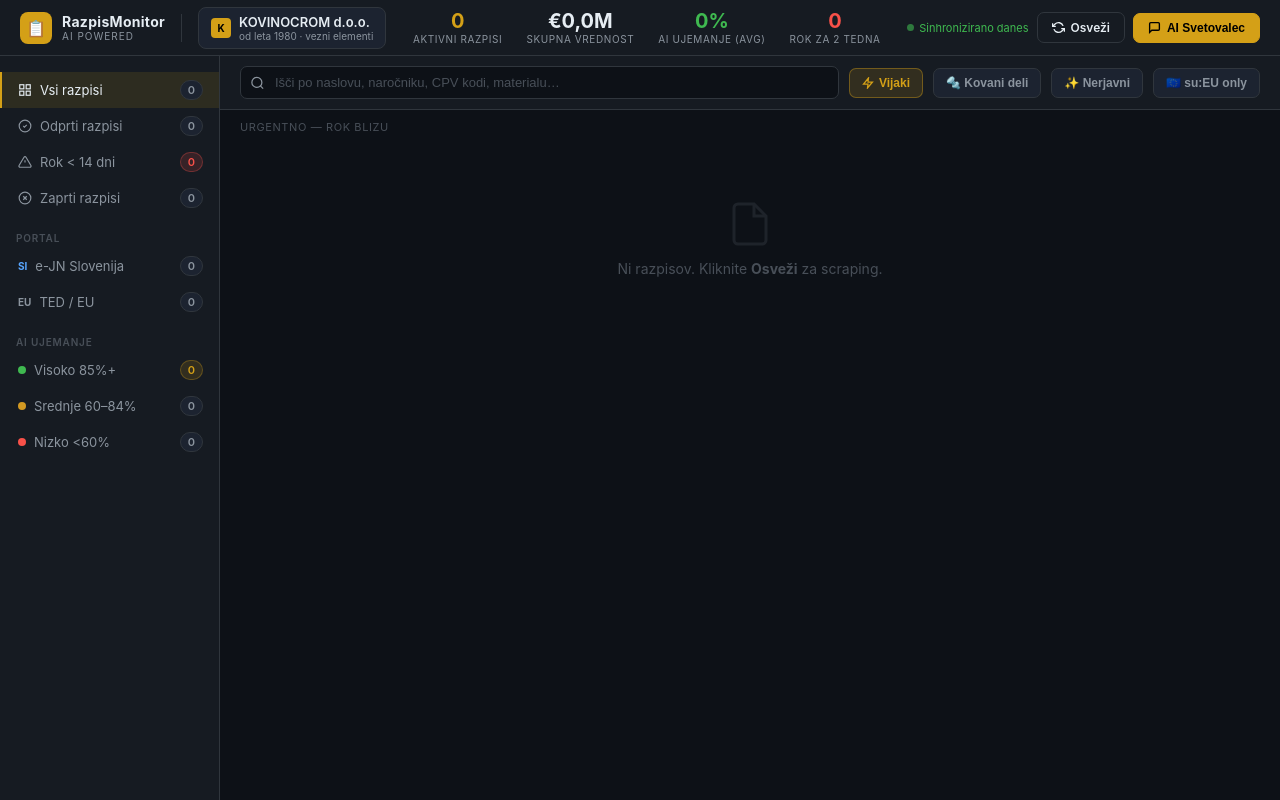
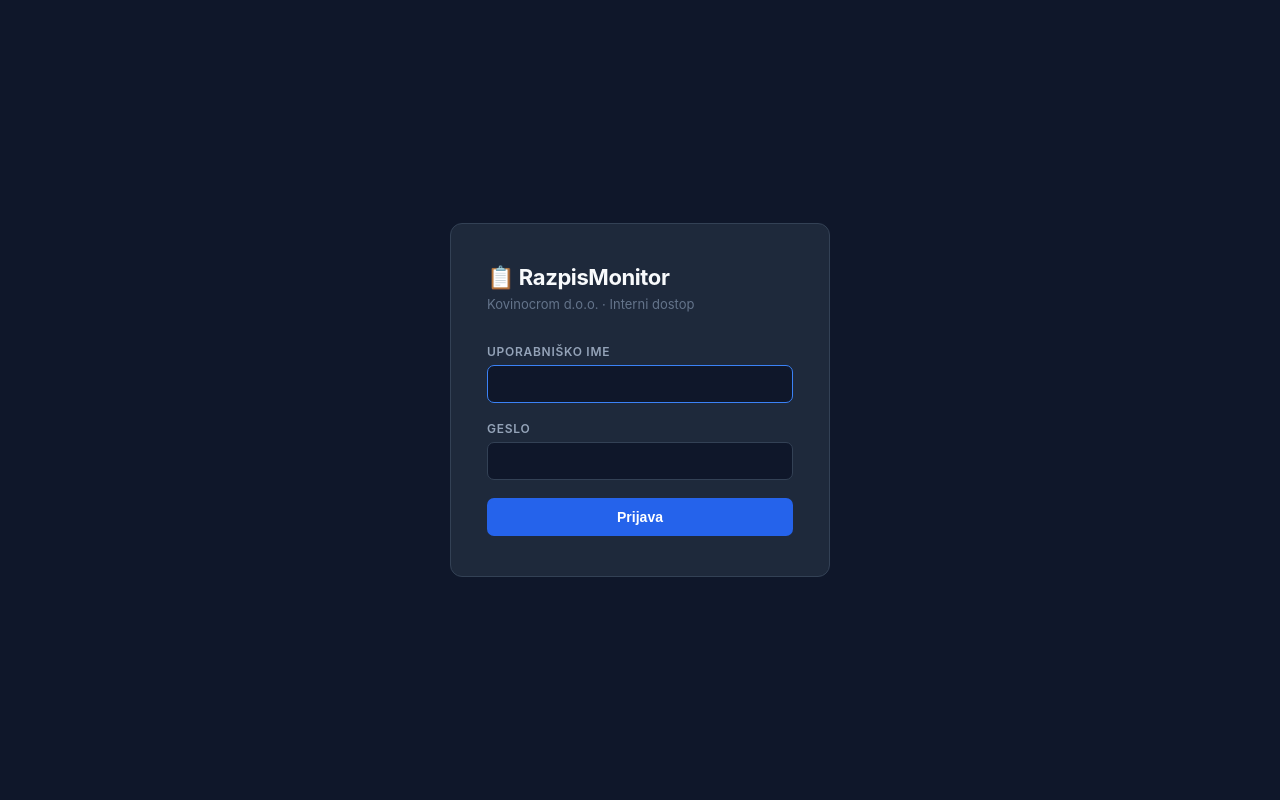
Before and after one commit to AryaAi-Labs/razpismonitor, a PHP site: page /index.php in a window 1280 px wide. Run offline with PHP 8.4, Linux system fonts and the light colour scheme; data that the repository does not hold is empty.

Commit message:
Update index.php

```diff
--- a/index.php
+++ b/index.php
@@ -1,4 +1,141 @@
 <?php
+session_start();
+
+// ── Prijava ────────────────────────────────────────────────────────────────────
+const AUTH_USER   = 'kovinocrom';
+const AUTH_PASS   = 'Razpis2026!';
+const SESSION_TTL = 8 * 3600; // 8 ur
+
+// Odjava
+if (isset($_GET['logout'])) {
+    session_destroy();
+    header('Location: /');
+    exit;
+}
+
+// Obdelaj POST prijavo
+$loginError = '';
+if ($_SERVER['REQUEST_METHOD'] === 'POST' && isset($_POST['username'])) {
+    if (trim($_POST['username']) === AUTH_USER && ($_POST['password'] ?? '') === AUTH_PASS) {
+        $_SESSION['loggedin'] = true;
+        $_SESSION['login_ts'] = time();
+        header('Location: /');
+        exit;
+    }
+    $loginError = 'Napačno uporabniško ime ali geslo.';
+}
+
+// Preveri sejo (loggedin + ni potekla)
+$loggedIn = !empty($_SESSION['loggedin'])
+    && isset($_SESSION['login_ts'])
+    && (time() - $_SESSION['login_ts']) < SESSION_TTL;
+
+// Prikaži prijavno stran
+if (!$loggedIn): ?>
+<!DOCTYPE html>
+<html lang="sl">
+<head>
+  <meta charset="UTF-8">
+  <meta name="viewport" content="width=device-width,initial-scale=1">
+  <title>Prijava — RazpisMonitor</title>
+  <style>
+    *, *::before, *::after { box-sizing: border-box; margin: 0; padding: 0; }
+    body {
+      min-height: 100vh;
+      display: flex;
+      align-items: center;
+      justify-content: center;
+      background: #0f172a;
+      font-family: -apple-system, BlinkMacSystemFont, 'Segoe UI', sans-serif;
+    }
+    .login-box {
+      background: #1e293b;
+      border: 1px solid #334155;
+      border-radius: 12px;
+      padding: 40px 36px;
+      width: 100%;
+      max-width: 380px;
+    }
+    .login-logo {
+      font-size: 22px;
+      font-weight: 700;
+      color: #f8fafc;
+      margin-bottom: 6px;
+      letter-spacing: -0.4px;
+    }
+    .login-sub {
+      font-size: 13px;
+      color: #64748b;
+      margin-bottom: 32px;
+    }
+    label {
+      display: block;
+      font-size: 12px;
+      font-weight: 600;
+      color: #94a3b8;
+      text-transform: uppercase;
+      letter-spacing: 0.06em;
+      margin-bottom: 6px;
+    }
+    input[type=text], input[type=password] {
+      width: 100%;
+      padding: 10px 14px;
+      background: #0f172a;
+      border: 1px solid #334155;
+      border-radius: 7px;
+      color: #f1f5f9;
+      font-size: 14px;
+      outline: none;
+      margin-bottom: 18px;
+      transition: border-color .15s;
+    }
+    input:focus { border-color: #3b82f6; }
+    .btn-login {
+      width: 100%;
+      padding: 11px;
+      background: #2563eb;
+      color: #fff;
+      border: none;
+      border-radius: 7px;
+      font-size: 14px;
+      font-weight: 600;
+      cursor: pointer;
+      transition: background .15s;
+    }
+    .btn-login:hover { background: #1d4ed8; }
+    .error {
+      background: #450a0a;
+      border: 1px solid #7f1d1d;
+      color: #fca5a5;
+      font-size: 13px;
+      padding: 10px 14px;
+      border-radius: 7px;
+      margin-bottom: 18px;
+    }
+  </style>
+</head>
+<body>
+  <div class="login-box">
+    <div class="login-logo">📋 RazpisMonitor</div>
+    <div class="login-sub">Kovinocrom d.o.o. · Interni dostop</div>
+    <?php if ($loginError): ?>
+      <div class="error"><?= htmlspecialchars($loginError) ?></div>
+    <?php endif; ?>
+    <form method="POST">
+      <label>Uporabniško ime</label>
+      <input type="text" name="username" autocomplete="username" autofocus>
+      <label>Geslo</label>
+      <input type="password" name="password" autocomplete="current-password">
+      <button type="submit" class="btn-login">Prijava</button>
+    </form>
+  </div>
+</body>
+</html>
+<?php
+exit;
+endif;
+// ── Konec prijave ──────────────────────────────────────────────────────────────
+
 require __DIR__ . '/config.php';
 
 // ── Statistike ─────────────────────────────────────────────────────────────────
@@ -8,7 +145,7 @@
     $skupnaVred   = (float)$db->query("SELECT COALESCE(SUM(vrednost_eur),0) FROM razpisi WHERE status='odprt'")->fetchColumn();
     $aiUjemanje   = (float)$db->query("SELECT COALESCE(AVG(ai_score),0) FROM razpisi WHERE status='odprt' AND ai_score IS NOT NULL")->fetchColumn();
     $rokDvaTedna  = (int)$db->query("SELECT COUNT(*) FROM razpisi WHERE status='odprt' AND rok_za_oddajo BETWEEN CURDATE() AND DATE_ADD(CURDATE(),INTERVAL 14 DAY)")->fetchColumn();
-    $zadnjaSync   = $db->query("SELECT MAX(started_at) FROM scraper_log WHERE status='done'")->fetchColumn();
+    $zadnjaSync   = $db->query("SELECT MAX(started_at) FROM scraper_log")->fetchColumn();
     $noviTeden    = (int)$db->query("SELECT COUNT(*) FROM razpisi WHERE datum_zaznave >= DATE_SUB(CURDATE(),INTERVAL 7 DAY)")->fetchColumn();
 
     return compact('aktivni','skupnaVred','aiUjemanje','rokDvaTedna','zadnjaSync','noviTeden');
@@ -834,21 +971,15 @@
   <div class="header-right">
     <div class="sync-status">
       <div class="sync-dot"></div>
-      Sinhronizirano <?= $stats['zadnjaSync'] ? date('j. n. H:i', strtotime($stats['zadnjaSync'])) : 'danes' ?>
+      Sinhronizirano <?php if ($stats['zadnjaSync']) { $dt = new DateTime($stats['zadnjaSync'], new DateTimeZone('UTC')); $dt->setTimezone(new DateTimeZone('Europe/Ljubljana')); echo $dt->format('j. n. H:i'); } else { echo 'danes'; } ?>
     </div>
-    <a href="api/refresh.php" target="_blank" class="btn btn-ghost" id="btnRefresh">
-      <svg width="13" height="13" viewBox="0 0 24 24" fill="none" stroke="currentColor" stroke-width="2.5">
-        <path d="M1 4v6h6"/><path d="M23 20v-6h-6"/>
-        <path d="M20.49 9A9 9 0 0 0 5.64 5.64L1 10m22 4-4.64 4.36A9 9 0 0 1 3.51 15"/>
-      </svg>
-      Osveži
-    </a>
     <button class="btn btn-gold" onclick="toggleChat()">
       <svg width="13" height="13" viewBox="0 0 24 24" fill="none" stroke="currentColor" stroke-width="2.5">
         <path d="M21 15a2 2 0 0 1-2 2H7l-4 4V5a2 2 0 0 1 2-2h14a2 2 0 0 1 2 2z"/>
       </svg>
       AI Svetovalec
     </button>
+    <a href="?logout=1" class="btn btn-ghost" style="opacity:.6;font-size:12px;">Odjava</a>
   </div>
 </header>
 
@@ -945,7 +1076,7 @@
             <path d="M14 2H6a2 2 0 0 0-2 2v16a2 2 0 0 0 2 2h12a2 2 0 0 0 2-2V8z"/>
             <polyline points="14 2 14 8 20 8"/>
           </svg>
-          <p>Ni razpisov. Kliknite <strong>Osveži</strong> za scraping.</p>
+          <p>Ni razpisov. Scraper bo samodejno poiskal razpise vsak dan ob 7:00.</p>
         </div>
       <?php else: ?>
         <?php foreach ($razpisi as $r):
@@ -1385,12 +1516,28 @@
       headers: { 'Content-Type': 'application/json' },
       body: JSON.stringify({ message: msg, razpis_id: chatRazpisId }),
     });
-    const data = await resp.json();
+
+    const rawText = await resp.text();
+
+    let data;
+    try {
+      data = JSON.parse(rawText);
+    } catch(parseErr) {
+      // PHP napaka pred JSON outputom
+      removeTyping(typId);
+      appendMsg('ai', '⚠️ PHP napaka: ' + rawText.substring(0, 300));
+      return;
+    }
+
     removeTyping(typId);
-    appendMsg('ai', data.response || 'Napaka pri odgovoru.');
+    if (data.response) {
+      appendMsg('ai', data.response);
+    } else {
+      appendMsg('ai', '⚠️ ' + (data.error || 'Neznan odgovor od strežnika.'));
+    }
   } catch(e) {
     removeTyping(typId);
-    appendMsg('ai', 'Napaka pri povezavi s strežnikom.');
+    appendMsg('ai', '⚠️ Napaka pri povezavi: ' + e.message);
   }
 }
 
```
